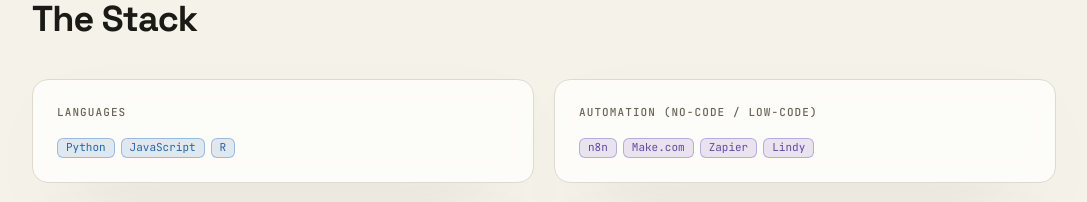
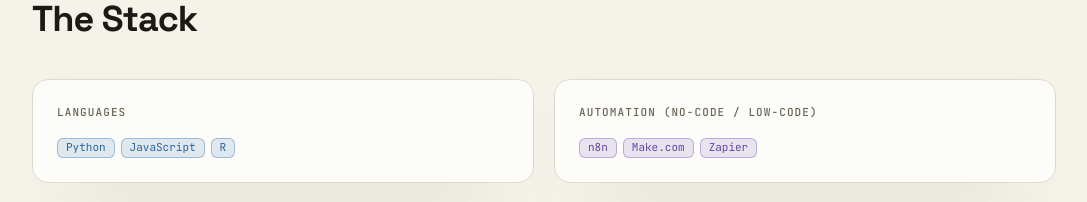
Before and after one commit to AyanDas2000/portfolio, a React (Vite) app: page / in a window 1280 px wide. Shown: the part 3440-3642 px from the top of the page, without its empty margins (96-1183 px from the left). Built offline with nearby package versions, Linux system fonts and the light colour scheme.

Commit message:
Confidentiality + honesty pass before publish: remove Lindy from public stack (it is the hidden client platform), soften demos wording to avoid oversell, replace guessed JARVIS model with honest placeholder pending verification

```diff
--- a/src/data.ts
+++ b/src/data.ts
@@ -139,7 +139,7 @@
         highlight: 'Well over a dozen live campaigns, booking real meetings.',
         status: 'LIVE',
         debrief:
-          'This is the half of the job people see. I run outreach campaigns end to end: the lead generation and company prospecting are mine, and I tune the prompts and the email engineering so the whole thing holds up at scale. The words come from people who write for a living; I make the machine deliver them right. Well over a dozen campaigns have gone out now, across sponsorship, partnership and B2B, for partners including Brooklyn Pickleball, Brasil Rugby and The Sponsorship Guy, alongside a run of others I cannot name and demos that reached some of the biggest names in world sport. A campaign that used to take a month to stand up now ships in days, and a good one books several meetings in a week. Most of the roster stays off the page.',
+          'This is the half of the job people see. I run outreach campaigns end to end: the lead generation and company prospecting are mine, and I tune the prompts and the email engineering so the whole thing holds up at scale. The words come from people who write for a living; I make the machine deliver them right. Well over a dozen campaigns have gone out now, across sponsorship, partnership and B2B, for partners including Brooklyn Pickleball, Brasil Rugby and The Sponsorship Guy, alongside a run of others I cannot name and demos that some of the biggest names in sport asked us to build. A campaign that used to take a month to stand up now ships in days, and a good one books several meetings in a week. Most of the roster stays off the page.',
       },
     ],
   },
@@ -160,7 +160,7 @@
   { label: 'Languages', items: ['Python', 'JavaScript', 'R'] },
   {
     label: 'Automation (no-code / low-code)',
-    items: ['n8n', 'Make.com', 'Zapier', 'Lindy'],
+    items: ['n8n', 'Make.com', 'Zapier'],
   },
   {
     label: 'APIs & data',
@@ -278,7 +278,7 @@
   ],
   outpilot: [
     { id: 'b-moto', title: 'Bike dashboard hack', body: 'My bike ships with a companion app from the manufacturer, but it is laggy and half-broken. I reverse-engineered its Bluetooth, stripped it to the frame, and rebuilt it sleek. Now my phone talks to my motorcycle properly.', tech: ['Kotlin', 'BLE'] },
-    { id: 'b-jarvis', title: 'JARVIS', body: 'A voice assistant built from scratch with a friend, running on a Raspberry Pi. Everything local: it transcribed and thought on the device, so nothing left the room. I tried a handful of local models to get it there. Not the slickest thing I have made, but the one I learned the most from. This is the version I ran while at Outpilot.', tech: ['Raspberry Pi', 'Whisper', 'local LLM'] },
+    { id: 'b-jarvis', title: 'JARVIS', body: 'A voice assistant built from scratch with a friend, running on a Raspberry Pi. Everything local: it transcribed and thought on the device, so nothing left the room. I tried a handful of local models to get it there. Not the slickest thing I have made, but the one I learned the most from. This is the version I ran while at Outpilot.', tech: ['Raspberry Pi', 'local models', 'offline voice'] },
   ],
 }
 
```
